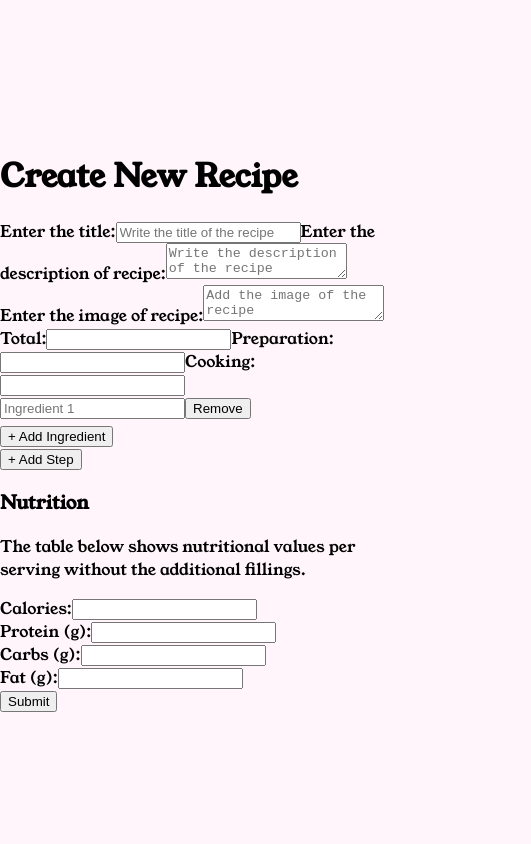
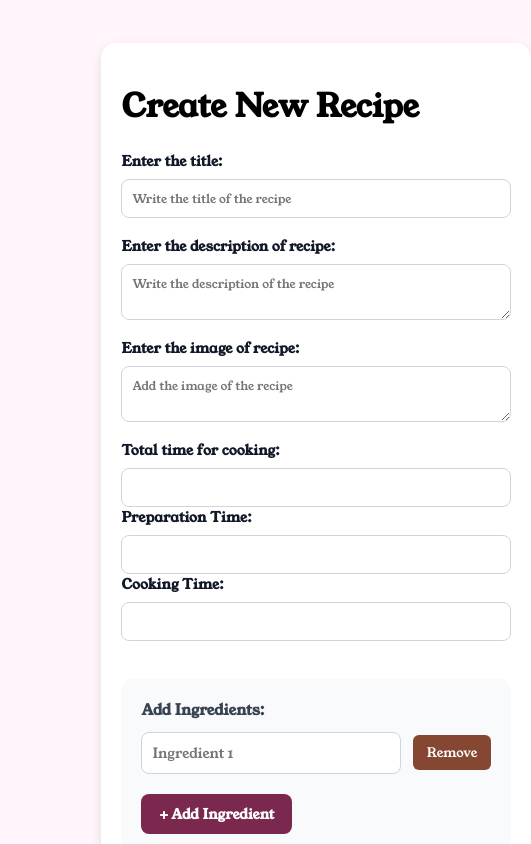
Before and after one commit to thenunachi/simplerecipe, a React (Create React App) app in the folder reci-app/frontend/: page /newRecipe in a window 390 px wide. Shown: the top 844 px of the page, 531 px wide, since content can reach past the window. Built offline with nearby package versions, Linux system fonts and the light colour scheme.

Commit message:
added css to newrecipe

```diff
--- a/reci-app/frontend/src/inputForms/ingredients.js
+++ b/reci-app/frontend/src/inputForms/ingredients.js
@@ -1,5 +1,5 @@
 import { useState } from "react";
-
+import "../newRecipe.css";
 
 const Ingredients = ({ ingredients, setIngredients }) => {
   const [error, setError] = useState("");
@@ -19,9 +19,10 @@ const Ingredients = ({ ingredients, setIngredients }) => {
   };
 
   return (
-    <form  onSubmit={handleSubmit}>
+   <form onSubmit={handleSubmit} className="ingredients-container">
+  <div className="label">Add Ingredients:</div>
   {ingredients.map((ingredient, index) => (
-        <div key={index} style={{ marginBottom: "5px" }}>
+    <div key={index} className="tab">
       <input
         type="text"
         placeholder={`Ingredient ${index + 1}`}
@@ -43,14 +44,15 @@ const Ingredients = ({ ingredients, setIngredients }) => {
     </div>
   ))}
 
-      <button type="button" onClick={() => setIngredients([...ingredients, ""])}>
+  <button
+    type="button"
+    className="add-ingredient-btn"
+    onClick={() => setIngredients([...ingredients, ""])}
+  >
     + Add Ingredient
   </button>
 
-      {error && <p style={{ color: "red" }}>{error}</p>}
-
-      <br />
-      {/* <button type="submit">Validate Ingredients</button> */}
+  {error && <p className="error-text">{error}</p>}
 </form>
   );
 };
--- /dev/null
+++ b/reci-app/frontend/src/inputForms/instruction.css
@@ -0,0 +1,75 @@
+/* Container for the whole instruction section */
+.instruction-container {
+  margin-top: 20px;
+  padding: 20px;
+  border-radius: 12px;
+  background: #f9fafb;
+}
+
+/* Each step block */
+.instruction-step {
+  margin-bottom: 20px;
+  padding: 15px;
+  border: 1px solid #e5e7eb;
+  border-radius: 10px;
+  background: white;
+  box-shadow: 0 2px 6px rgba(0, 0, 0, 0.05);
+
+}
+
+/* Inputs */
+.instruction-step input,
+.instruction-step textarea {
+  width: 100%;
+  padding: 2px;
+  border: 1px solid #d1d5db;
+  border-radius: 8px;
+  margin-bottom: 10px;
+  font-size: 14px;
+  resize: vertical;
+  outline: none;
+  transition: border-color 0.15s, box-shadow 0.15s;
+    font-family: "Young Serif", serif;
+}
+
+.instruction-step input:focus,
+.instruction-step textarea:focus {
+  border-color: #2563eb;
+  box-shadow: 0 0 0 3px rgba(37, 99, 235, 0.15);
+}
+
+/* Remove button inside each step */
+.instruction-step button {
+    font-family: "Young Serif", serif;
+  background:hsl(14, 45%, 36%);
+  color: white;
+  border: none;
+  padding: 8px 14px;
+  border-radius: 6px;
+  cursor: pointer;
+  font-size: 13px;
+  transition: background 0.15s;
+}
+
+.instruction-step button:hover {
+  background:hsl(14, 63%, 75%);
+}
+
+/* Add Step button */
+.add-step-btn {
+    font-family: "Young Serif", serif;
+  display: inline-block;
+  background: hsl(332, 51%, 32%);
+  color: white;
+  border: none;
+  padding: 10px 18px;
+  border-radius: 8px;
+  cursor: pointer;
+  font-size: 14px;
+  font-weight: 600;
+  transition: background 0.15s;
+}
+
+.add-step-btn:hover {
+  background: hwb(332 35% 26%);;
+}
--- a/reci-app/frontend/src/inputForms/instruction.js
+++ b/reci-app/frontend/src/inputForms/instruction.js
@@ -1,4 +1,5 @@
 import { useState } from "react"
+import "./instruction.css"
 
 const Instruction = ({ instructions, setInstructions }) => {
 
@@ -8,15 +9,17 @@ const Instruction = ({ instructions, setInstructions }) => {
         setInstructions(newInstructions)
     }
     const removeStep = (index) => {
-        setInstructions(instructions.filter((_, i) => i != index))
+        setInstructions(instructions.filter((_, i) => i !== index))
     }
     const addStep = () => {
         setInstructions([...instructions, { "title": "", "description": "" }])
     }
+
     return (
-        <form onSubmit={handleSubmit}>
+        <div className="instruction-container">
+            <div>Write the instructions for the recipe:</div>
             {instructions.map((step, index) => (
-                <div key={index} style={{ marginBottom: "15px" }}>
+                <div key={index} className="instruction-step">
                     <input
                         type="text"
                         placeholder={`Step ${index + 1} Title`}
@@ -33,8 +36,10 @@ const Instruction = ({ instructions, setInstructions }) => {
                     </button>
                 </div>
             ))}
-            <button type="button" onClick={addStep}>+ Add Step</button>
-        </form>
+            <button type="button" className="add-step-btn" onClick={addStep}>
+                + Add Step
+            </button>
+        </div>
     )
 }
 export default Instruction
--- a/reci-app/frontend/src/inputForms/nutrition.js
+++ b/reci-app/frontend/src/inputForms/nutrition.js
@@ -1,5 +1,5 @@
 import { useState } from "react";
-
+import '../newRecipe.css'
 const Nutrition = ({ nutrition, setNutrition }) => {
     const handleChange = (e) => {
         const { name, value } = e.target
@@ -14,7 +14,7 @@ const Nutrition = ({ nutrition, setNutrition }) => {
         <div>
             <h3>Nutrition</h3>
             <p>The table below shows nutritional values per serving without the additional fillings.</p>
-            <label>
+            <label className="label">
                 Calories:
                 <input
                     type="number"
@@ -24,7 +24,7 @@ const Nutrition = ({ nutrition, setNutrition }) => {
 
             </label>
             <br />
-            <label>
+            <label className="label">
                 Protein (g):
                 <input
                     type="number"
@@ -34,7 +34,7 @@ const Nutrition = ({ nutrition, setNutrition }) => {
                 />
             </label>
             <br />
-            <label>
+            <label className="label">
                 Carbs (g):
                 <input
                     type="number"
@@ -44,7 +44,7 @@ const Nutrition = ({ nutrition, setNutrition }) => {
                 />
             </label>
             <br />
-            <label>
+            <label className="label">
                 Fat (g):
                 <input
                     type="number"
--- a/reci-app/frontend/src/inputForms/prepTime.js
+++ b/reci-app/frontend/src/inputForms/prepTime.js
@@ -1,13 +1,13 @@
 import React from "react"
 import { useState, useEffect } from "react"
-
+import "../newRecipe.css"
 
 
 const PrepTime = ({ fetchPrepTimes,prepTime,setPrepTime }) => {
    return (
     <div>
-      <label>
-        Total:
+      <label className="label">
+        Total time for cooking:
         <input
           type="text"
           value={prepTime.total}
@@ -15,8 +15,8 @@ const PrepTime = ({ fetchPrepTimes,prepTime,setPrepTime }) => {
         />
       </label>
 
-      <label>
-        Preparation:
+      <label className="label">
+        Preparation Time:
         <input
           type="text"
           value={prepTime.preparation}
@@ -26,8 +26,8 @@ const PrepTime = ({ fetchPrepTimes,prepTime,setPrepTime }) => {
         />
       </label>
 
-      <label>
-        Cooking:
+      <label className="label">
+        Cooking Time:
         <input
           type="text"
           value={prepTime.cooking}
--- /dev/null
+++ b/reci-app/frontend/src/newRecipe.css
@@ -0,0 +1,190 @@
+/* Mobile responsiveness */
+@media (max-width: 768px) {
+  .forms {
+    width: 95%;         /* Almost full width */
+    padding: 20px;
+    margin-left: 0;     /* Remove left margin */
+    margin-right: 0;    /* Remove right margin */
+    margin-bottom: 0;   /* Remove bottom margin */
+    margin-top: 10px;
+  }
+}
+
+/* Desktop/laptop tweaks */
+@media (min-width: 1024px) {
+  .forms {
+    width: 50%;        /* Half screen width on large displays */
+    max-width: 700px;
+  }
+}
+/* Wrapper around the whole page */
+body {
+  margin: 0;
+  padding: 0;
+  font-family: "Young Serif", serif;
+  background-color: hsl(330, 100%, 98%);
+}
+
+/* Fullscreen flex container */
+.app-container {
+  min-height: 100vh;              /* Full viewport height */
+  display: flex;
+  justify-content: center;        /* Horizontal center */
+  align-items: center;            /* Vertical center */
+  padding: 40px 20px;             /* Add breathing space */
+  box-sizing: border-box;
+  overflow-y: auto;               /* Enable scrolling if form is too tall */
+}
+
+/* Form box */
+.forms {
+  background: white;
+  border-radius: 15px;
+  padding: 30px;
+  max-width: 700px;      /* Cap on desktop */
+  width: 100%;           /* Take full width of container */
+  box-shadow: 0 4px 12px rgba(0, 0, 0, 0.1);
+      margin-top: 11%;
+    margin-bottom: 11%;
+    margin-left: 26%;
+}
+
+/* Grid layout inside form */
+.formInput {
+  display: grid;
+  gap: 18px;
+  grid-template-columns: 1fr;
+}
+
+.label {
+  display: flex;
+  flex-direction: column;
+  gap: 8px;
+  font-weight: 600;
+  font-size: 14px;
+  color: #111827;
+}
+
+.label input,
+.label textarea {
+  padding: 10px;
+  border-radius: 8px;
+  border: 1px solid #d1d5db;
+  font-size: 12px;
+  font-family: "Young Serif", serif;
+  outline: none;
+  transition: border-color 0.15s, box-shadow 0.15s;
+}
+
+.label input:focus,
+.label textarea:focus {
+  border-color: #2563eb;
+  box-shadow: 0 0 0 3px rgba(37, 99, 235, 0.1);
+}
+
+.formInput button[type="submit"] {
+  background: #2563eb;
+  color: white;
+  border: none;
+  padding: 12px;
+  border-radius: 8px;
+  font-size: 16px;
+  cursor: pointer;
+  transition: background 0.15s;
+}
+
+.formInput button[type="submit"]:hover {
+  background: #1d4ed8;
+}
+
+/* Mobile */
+@media (max-width: 768px) {
+  .forms {
+    padding: 20px;
+  }
+}
+/* Ingredients section container */
+.ingredients-container {
+  margin-top: 20px;
+  padding: 20px;
+  border-radius: 12px;
+  background: #f9fafb;
+}
+
+/* Label styling */
+.ingredients-container .label {
+  font-weight: 600;
+  margin-bottom: 12px;
+  display: block;
+  font-size: 15px;
+  color: #374151;
+}
+
+/* Each ingredient row */
+.tab {
+  display: flex;
+  align-items: center;
+  gap: 12px;
+  margin-bottom: 12px;
+}
+
+/* Input styling */
+.tab input {
+  flex: 1;
+  padding: 10px;
+  border: 1px solid #d1d5db;
+  border-radius: 8px;
+  font-size: 14px;
+  outline: none;
+  font-family: "Young Serif", serif;
+  transition: border-color 0.15s, box-shadow 0.15s;
+}
+
+.tab input:focus {
+  border-color: #2563eb;
+  box-shadow: 0 0 0 3px rgba(37, 99, 235, 0.15);
+}
+
+/* Remove button */
+.tab button {
+    font-family: "Young Serif", serif;
+  background:hsl(14, 45%, 36%);
+  color: white;
+  border: none;
+  padding: 8px 14px;
+  border-radius: 6px;
+  cursor: pointer;
+  font-size: 13px;
+  transition: background 0.15s;
+}
+
+.tab button:hover {
+    background:hsl(14, 63%, 75%);
+}
+
+/* + Add Ingredient button */
+.add-ingredient-btn {
+font-family: "Young Serif", serif;
+    background: hsl(332, 51%, 32%);
+  color: white;
+  border: none;
+  padding: 10px 18px;
+  border-radius: 8px;
+  cursor: pointer;
+  font-size: 14px;
+  font-weight: 600;
+  margin-top: 8px;
+  transition: background 0.15s;
+}
+
+.add-ingredient-btn:hover {
+
+     background: hwb(332 35% 26%);;
+}
+
+/* Error text */
+.error-text {
+  color: #ef4444;
+  font-size: 14px;
+  margin-top: 8px;
+}
--- a/reci-app/frontend/src/newRecipe.js
+++ b/reci-app/frontend/src/newRecipe.js
@@ -4,6 +4,8 @@ import PrepTime from "./inputForms/prepTime";
 import Ingredients from "./inputForms/ingredients"
 import Nutrition from "./inputForms/nutrition";
 import Instruction from "./inputForms/instruction";
+import './newRecipe.css'
+import './inputForms/instruction.css'
 
 const NewRecipe = () => {
   const [title, setTitle] = useState("");
@@ -58,10 +60,10 @@ const NewRecipe = () => {
   };
 
   return (
-    <>
+    <div className="forms">
       <h1>Create New Recipe</h1>
-      <form onSubmit={handleSubmit}>
-        <label>
+      <form className= "formInput" onSubmit={handleSubmit}>
+        <label className="label">
           Enter the title:
           <input
             type="text"
@@ -71,7 +73,7 @@ const NewRecipe = () => {
           />
         </label>
 
-        <label>
+        <label className="label">
           Enter the description of recipe:
           <textarea
             value={description}
@@ -79,7 +81,7 @@ const NewRecipe = () => {
             onChange={(e) => setDescription(e.target.value)}
           />
         </label>
-         <label>
+         <label className="label">
           Enter the image of recipe:
           <textarea
             value={imgUrl}
@@ -95,7 +97,7 @@ const NewRecipe = () => {
         <Nutrition nutrition={nutrition} setNutrition={setNutrition} />
         <button type="submit">Submit</button>
       </form>
-    </>
+    </div>
   );
 };
 
```
Lines whose indentation alone changed are shown as unchanged.
